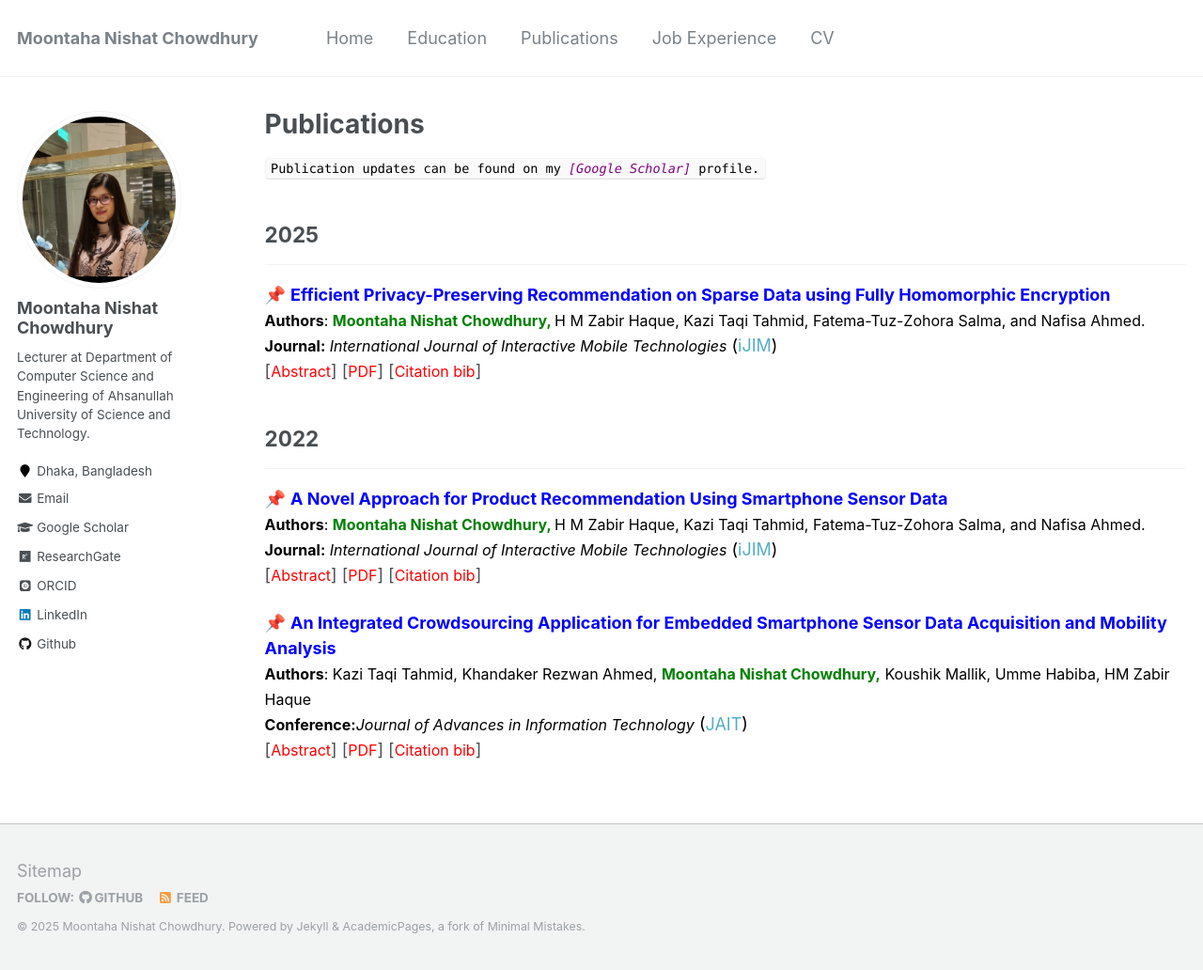
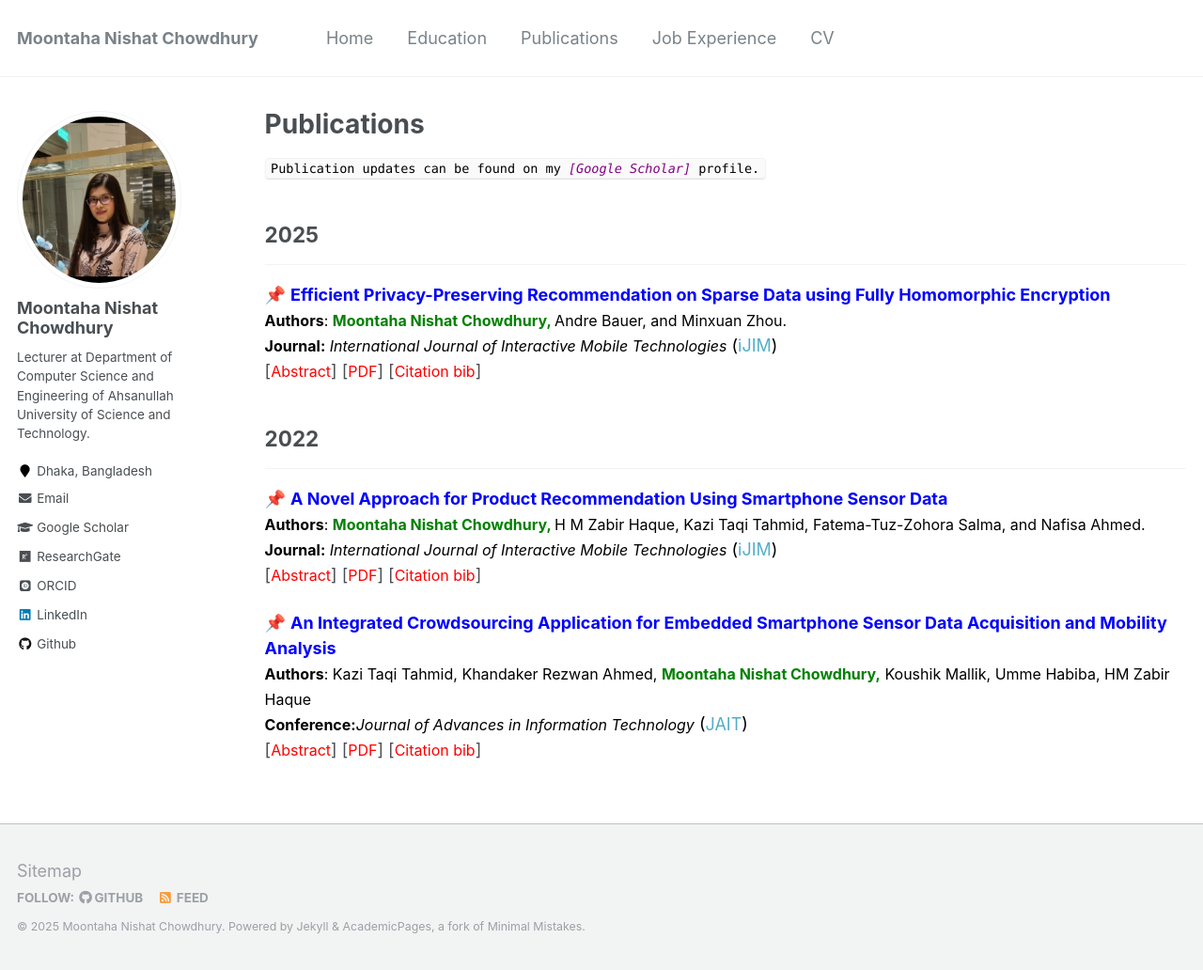
Before and after one commit to chowdhurymoontaha/chowdhurymoontaha.github.io, a Jekyll site: the page built from _pages/publications.md, in a window 1280 px wide and 1032 px high. Shown: the whole window at 94% size. Built offline with Jekyll 4.4.1, drawn with Linux system fonts in a browser that asks for light colours; some web fonts are replaced.

Commit message:
Update publications.md

```diff
--- a/_pages/publications.md
+++ b/_pages/publications.md
@@ -13,7 +13,7 @@ author_profile: true
 <!-- Paper 01 -->
 📌 [<span style="color:Blue">**Efficient Privacy-Preserving Recommendation on Sparse Data using Fully Homomorphic Encryption**</span>](https://arxiv.org/abs/2509.03024v1)<br>
 <span style="color:black">
-	<font size="3"><strong>Authors</strong>: <strong style="color:green">Moontaha Nishat Chowdhury, </strong> H M Zabir Haque, Kazi Taqi Tahmid, Fatema-Tuz-Zohora Salma, and Nafisa Ahmed. </font>
+	<font size="3"><strong>Authors</strong>: <strong style="color:green">Moontaha Nishat Chowdhury, </strong> Andre Bauer, and Minxuan Zhou. </font>
 </span>
 <br>
 <span style="color:black">
```
